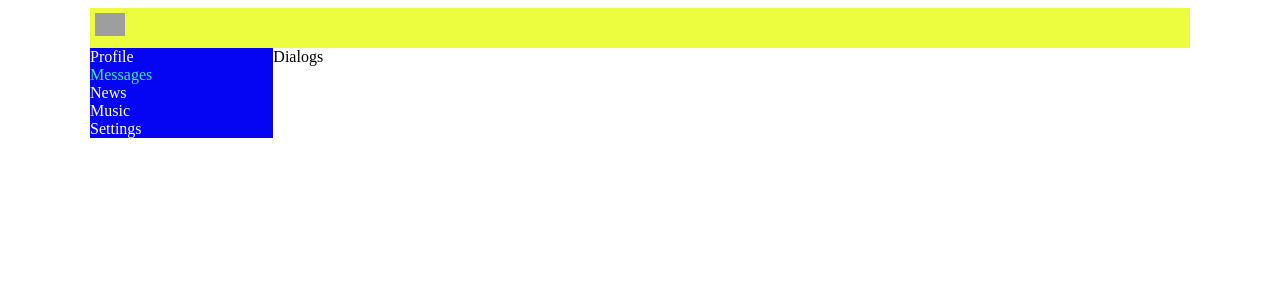
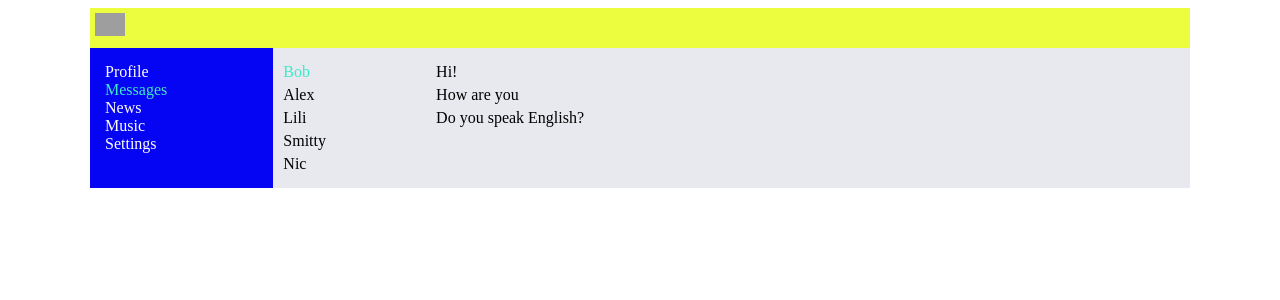
Before and after one commit to Bakalina/Social-network, a React (Create React App) app: page /dialogs in a window 1280 px wide. Shown: the top 300 px of the page. Built offline with nearby package versions, Linux system fonts and the light colour scheme; grey boxes are pictures that could not be loaded.

Commit message:
add dialog

```diff
--- a/src/App.js
+++ b/src/App.js
@@ -15,13 +15,9 @@ export default function App() {
     return (
         <BrowserRouter>
             <div className={style.body}>
-                <div className={style.header}>
                     <Header />
-                </div>
-                <div className={style.nav}>
                     <Nav />
-                </div>
-                <div className={style.main}>
+                <div className={style.appContent}>
                     <Route path='/profile' component={Main} />
                     <Route path='/dialogs' component={Dialogs} />
                     <Route path='/news' component={News} />
--- a/src/App.module.css
+++ b/src/App.module.css
@@ -4,21 +4,13 @@
     display: grid;
     grid-template-areas:
             "head head"
-            "nav main";
+            "nav content";
     grid-template-rows: 40px 1fr;
     grid-template-columns: 2fr 10fr ;
 
 }
 
-
-.header {
-   grid-area: head;
+.appContent {
+    grid-area: content;
+    background: #e8e8ef;
 }
-
-.nav {
-    grid-area: nav;
-}
-
-.main {
-    grid-area: main;
-}
--- a/src/Components/Dialogs/Dialogs.js
+++ b/src/Components/Dialogs/Dialogs.js
@@ -1,9 +1,21 @@
 import React from "react";
+import style from './Dialogs.module.css';
 
 export default function Dialogs() {
     return (
-        <div>
-            Dialogs
+        <div className={style.dialogs}>
+            <div className={style.dialogsItems}>
+                <div className={style.dialog + ' ' + style.active}>Bob</div>
+                <div className={style.dialog}>Alex</div>
+                <div className={style.dialog}>Lili</div>
+                <div className={style.dialog}>Smitty</div>
+                <div className={style.dialog}>Nic</div>
+            </div>
+            <div className={style.messages}>
+                <div className={style.message}>Hi!</div>
+                <div className={style.message}>How are you</div>
+                <div className={style.message}>Do you speak English?</div>
+            </div>
         </div>
     )
 }
--- a/src/Components/Dialogs/Dialogs.module.css
+++ b/src/Components/Dialogs/Dialogs.module.css
@@ -0,0 +1,25 @@
+.dialogs {
+    display: grid;
+    grid-template-columns: 2fr 10fr ;
+}
+
+.dialogsItems {
+padding: 10px;
+}
+
+.dialog {
+    margin: 5px 0;
+}
+
+.dialogsItems .active {
+    color: #3eeac9;
+}
+
+.messages {
+padding: 10px;
+
+}
+
+.message {
+    margin: 5px 0;
+}
--- a/src/Components/Header/Header.module.css
+++ b/src/Components/Header/Header.module.css
@@ -1,6 +1,7 @@
 .head {
     background: #ecfd40;
     height: 40px;
+    grid-area: head;
 }
 
 .head img {
--- a/src/Components/Nav/Nav.module.css
+++ b/src/Components/Nav/Nav.module.css
@@ -1,8 +1,9 @@
 .ul {
     list-style-type: none;
     margin: 0;
-    padding: 0;
     background: #0505f3;
+    padding: 15px;
+    grid-area: nav;
 }
 
 .ul a{
```
